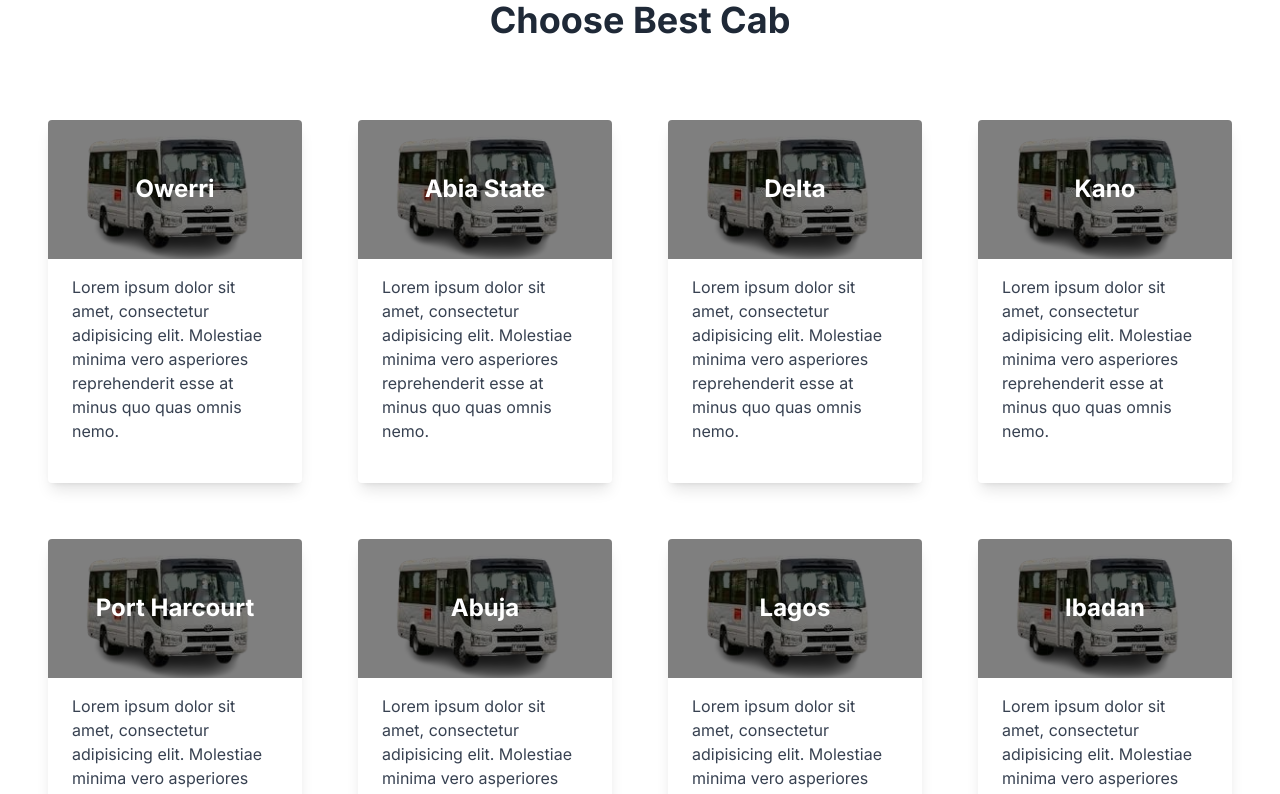
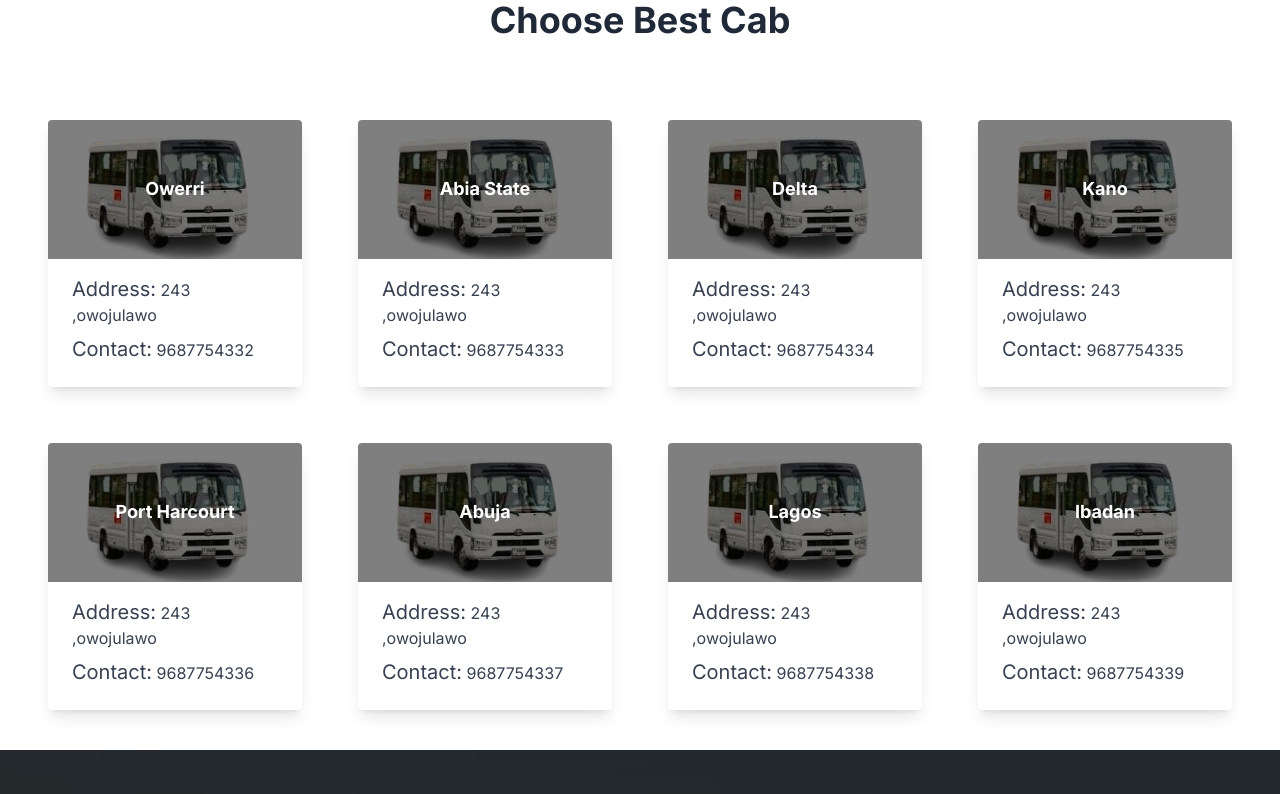
Before and after one commit to Umorenism/ibom-trans, a Next.js app: page / in a window 1280 px wide. Shown: the part 1160-1954 px from the top of the page. Built offline with nearby package versions, Linux system fonts and the light colour scheme.

Commit message:
updateed

```diff
--- a/app/src/component/BestCad/BestCad.tsx
+++ b/app/src/component/BestCad/BestCad.tsx
@@ -1,83 +1,3 @@
-// import Card from "../Card";
-// import Img2 from "../../../../public/bus.png";
-// import Image from "next/image";
-
-// const ServiceData = [
-//   {
-//     id: 1,
-//     img: Img2,
-//     name: "Economy class",
-//     description:
-//       "Lorem ipsum dolor sit amet, consectetur adipisicing elit. Molestiae minima vero asperiores reprehenderit esse at minus quo quas omnis nemo.",
-//     aosDelay: "100",
-//   },
-//   {
-//     id: 2,
-//     img: Img2,
-//     name: "Standard class",
-//     description:
-//       "Lorem ipsum dolor sit amet, consectetur adipisicing elit. Molestiae minima vero asperiores reprehenderit esse at minus quo quas omnis nemo.",
-//     aosDelay: "300",
-//   },
-//   {
-//     id: 2,
-//     img: Img2,
-//     name: "Bussiness class",
-//     description:
-//       "Lorem ipsum dolor sit amet, consectetur adipisicing elit. Molestiae minima vero asperiores reprehenderit esse at minus quo quas omnis nemo.",
-//     aosDelay: "500",
-//   },
-// ];
-// export const BestCad = () => {
-//   return (
-//     <div className="py-10 bg-white dark:bg-dark text-black dark:text-white">
-//       <div className="container">
-//         <div data-aos="fade-up" className="text-center mb-20">
-//           <h1 className="text-4xl font-bold text-gray-800 dark:text-white ">
-//             Choose Best Cab
-//           </h1>
-//         </div>
-//         {/* best card section */}
-//         <div className="grid grid-cols-1 sm:grid-cols-2 md:grid-cols-4 gap-14 place-items-center  rounded-md">
-//           <Card />
-//           {/* {ServiceData.map(({ id, img, name, description }) => {
-//             return (
-//               <div
-//                 key={id}
-//                 data-aos="fade-up"
-//                 // data-aos-delay={aosDelay}
-//                 className="group rounded-2xl bg-white dark:text-white dark:bg-black hover:!bg-primary shadow-2xl duration-200 max-w-[300px] relative"
-//               >
-//                 {/* image section */}
-//           {/* <div className="h-[110px]">
-//                   <Image
-//                     src={img}
-//                     alt="image"
-//                     className="max-w-[150px]  block mx-auto transform -translate-y-20 group-hover:scale-110 group-hover:translate-x-4 duration-300"
-//                   />
-//                 </div> */}
-//           {/* text conten section */}
-//           {/* <div className="p-4 text-center space-y-4">
-//                   <h1 className="text-xl font-bold">{name}</h1>
-//                   <p className="group-hover:text-black text-gray-500 duration-300 text-sm line-clamp-2">
-//                     {description}
-//                   </p> */}
-//           {/* <p className="text-primary text-2xl font-bold group-hover:text-black">
-//                     10/km
-//                   </p>
-//                   <button className="py-2 bg-black text-white rounded-lg px-4">
-//                     Contact
-//                   </button>
-//                 </div>
-//               </div> */}
-//           {/* );
-//           })}  */}
-//         </div>
-//       </div>
-//     </div>
-//   );
-// };
-
 import React from "react";
 import Card from "../Card";
 import Img2 from "../../../../public/bus.png";
@@ -87,64 +7,64 @@ const ServiceData = [
     id: 1,
     img: Img2,
     name: "Owerri",
-    description:
-      "Lorem ipsum dolor sit amet, consectetur adipisicing elit. Molestiae minima vero asperiores reprehenderit esse at minus quo quas omnis nemo.",
+    description: "243 ,owojulawo",
+    numb: 9687754332,
     aosDelay: "100",
   },
   {
     id: 2,
     img: Img2,
     name: "Abia State",
-    description:
-      "Lorem ipsum dolor sit amet, consectetur adipisicing elit. Molestiae minima vero asperiores reprehenderit esse at minus quo quas omnis nemo.",
+    description: "243 ,owojulawo",
+    numb: 9687754333,
     aosDelay: "300",
   },
   {
     id: 3,
     img: Img2,
     name: "Delta",
-    description:
-      "Lorem ipsum dolor sit amet, consectetur adipisicing elit. Molestiae minima vero asperiores reprehenderit esse at minus quo quas omnis nemo.",
+    description: "243 ,owojulawo",
+    numb: 9687754334,
     aosDelay: "500",
   },
   {
     id: 4,
     img: Img2,
     name: "Kano",
-    description:
-      "Lorem ipsum dolor sit amet, consectetur adipisicing elit. Molestiae minima vero asperiores reprehenderit esse at minus quo quas omnis nemo.",
+    description: "243 ,owojulawo",
+    numb: 9687754335,
     aosDelay: "500",
   },
   {
     id: 5,
     img: Img2,
     name: "Port Harcourt",
-    description:
-      "Lorem ipsum dolor sit amet, consectetur adipisicing elit. Molestiae minima vero asperiores reprehenderit esse at minus quo quas omnis nemo.",
+    description: "243 ,owojulawo",
+    numb: 9687754336,
     aosDelay: "500",
   },
   {
     id: 6,
     img: Img2,
     name: "Abuja",
-    description:
-      "Lorem ipsum dolor sit amet, consectetur adipisicing elit. Molestiae minima vero asperiores reprehenderit esse at minus quo quas omnis nemo.",
+    description: "243 ,owojulawo",
+    numb: 9687754337,
     aosDelay: "500",
   },
   {
     id: 7,
     img: Img2,
     name: "Lagos",
-    description:
-      "Lorem ipsum dolor sit amet, consectetur adipisicing elit. Molestiae minima vero asperiores reprehenderit esse at minus quo quas omnis nemo.",
+    description: "243 ,owojulawo",
+    numb: 9687754338,
     aosDelay: "500",
   },
   {
     id: 8,
     img: Img2,
     name: "Ibadan",
-    description:
-      "Lorem ipsum dolor sit amet, consectetur adipisicing elit. Molestiae minima vero asperiores reprehenderit esse at minus quo quas omnis nemo.",
+    description: "243 ,owojulawo",
+    numb: 9687754339,
     aosDelay: "500",
   },
 ];
@@ -160,14 +80,15 @@ export const BestCad = () => {
         </div>
         {/* Best card section */}
         <div className="grid grid-cols-1 sm:grid-cols-2 md:grid-cols-4 gap-14 place-items-center rounded-md">
-          {ServiceData.map(({ id, img, name, description }) => (
+          {ServiceData.map(({ id, img, name, numb, description }) => (
             <Card
               key={id}
               img1={img}
               title={name}
               description={description}
               buttonText="Contact"
-              // onButtonClick={() => alert(`You selected ${name}`)}
+              numb={numb}
+              onButtonClick={() => alert(`You selected ${name}`)}
             />
           ))}
         </div>
--- a/app/src/component/Card.tsx
+++ b/app/src/component/Card.tsx
@@ -1,5 +1,3 @@
-"use client";
-
 import React from "react";
 import Image from "next/image";
 
@@ -8,7 +6,8 @@ interface CardProps {
   title: string;
   description: string;
   buttonText: string;
-  //   onButtonClick: () => void;
+  onButtonClick: () => void;
+  numb: number;
 }
 
 const Card: React.FC<CardProps> = ({
@@ -16,27 +15,37 @@ const Card: React.FC<CardProps> = ({
   title,
   description,
   buttonText,
-  //   onButtonClick,
+  onButtonClick,
+  numb,
 }) => {
   return (
-    <div className="max-w-sm bg-white rounded overflow-hidden shadow-lg relative">
+    <div className="relative max-w-sm bg-white rounded overflow-hidden min-h-[200px] shadow-lg">
+      {/* Image with overlay */}
       <div className="relative">
         <Image className="w-full" src={img1} alt={title} />
         <div className="absolute inset-0 bg-black bg-opacity-50 flex items-center justify-center">
-          <h2 className="text-white text-2xl font-bold">{title}</h2>
+          <span className="text-white text-lg font-bold">{title}</span>
         </div>
       </div>
+
+      {/* Content below the image */}
       <div className="px-6 py-4">
-        <p className="text-gray-700 text-base">{description}</p>
+        <p className="text-gray-700 text-base text-start">
+          <span className="text-xl"> Address:</span> {description}
+        </p>
+        <p className="text-gray-700 text-base py-2">
+          <span className="text-xl">Contact:</span> {numb}
+        </p>
       </div>
-      <div className="px-6 pt-4 pb-2">
-        {/* <button
+
+      {/* <div className="px-6 pt-4 pb-2">
+        <button
           className="bg-blue-500 hover:bg-blue-700 text-white font-bold py-2 px-4 rounded"
           onClick={onButtonClick}
         >
           {buttonText}
-        </button> */}
-      </div>
+        </button>
+      </div> */}
     </div>
   );
 };
```
